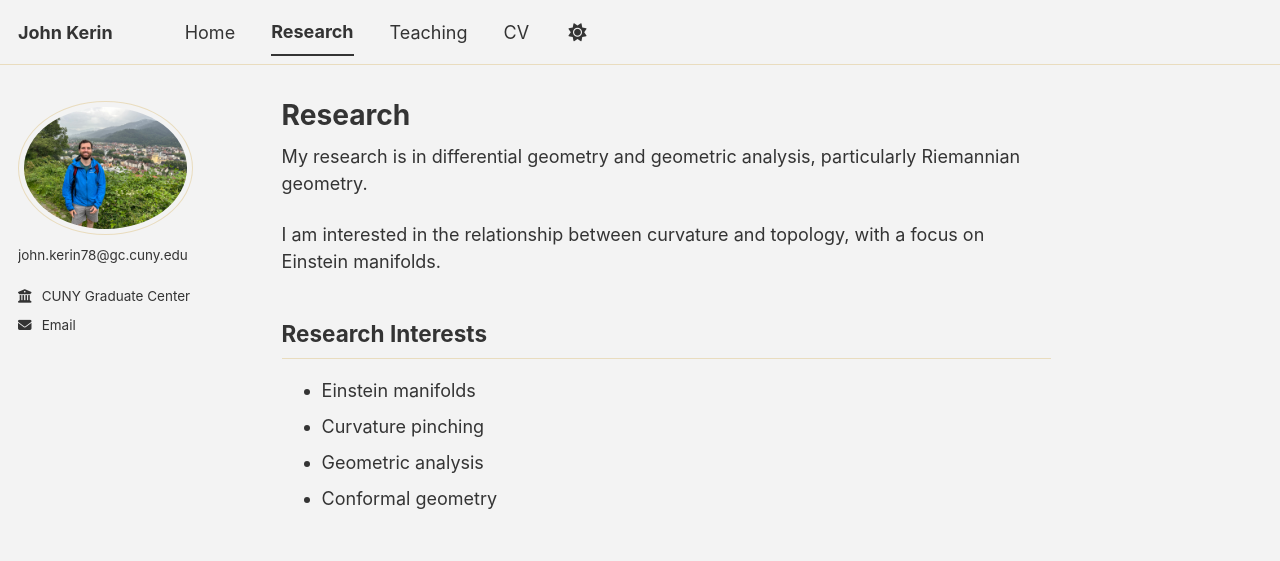
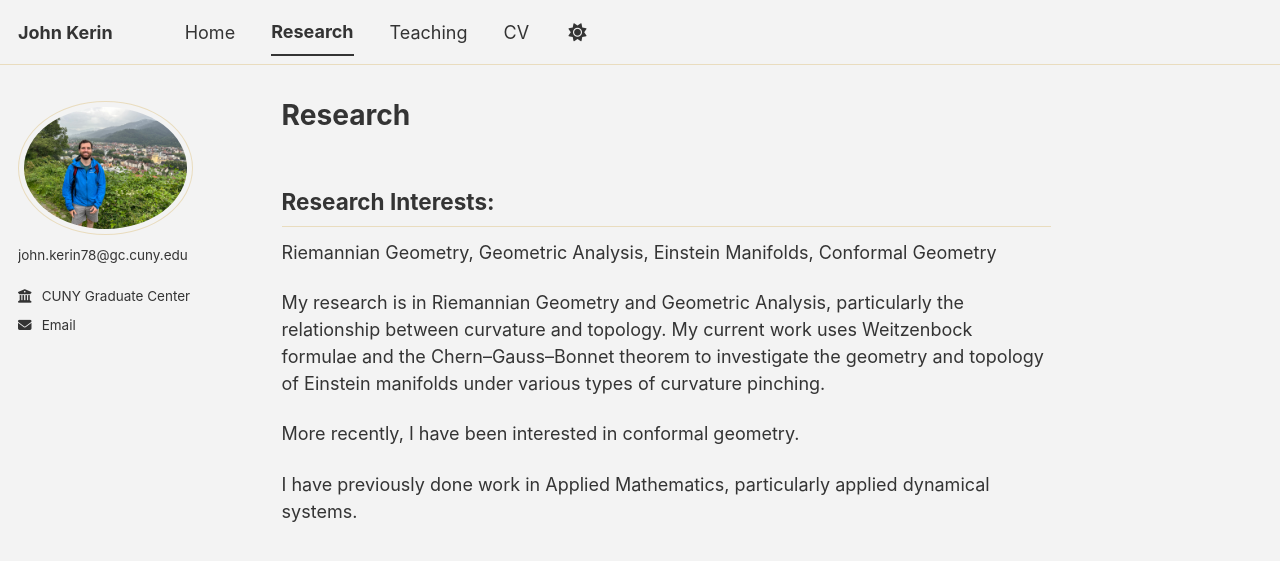
Before and after one commit to johnandrewkerin/johnandrewkerin.github.io, a Jekyll site: the page built from _pages/research.md, in a window 1280 px wide. Shown: the top 561 px of the page. Built offline with Jekyll 4.4.1, drawn with Linux system fonts in a browser that asks for light colours; a script bundle is joined from its source files by our own code; a style sheet for code colours, icons or effects is not loaded.

Commit message:
Update research.md

```diff
--- a/_pages/research.md
+++ b/_pages/research.md
@@ -4,16 +4,11 @@ title: "Research"
 permalink: /research/
 author_profile: true
 ---
+## Research Interests:
+Riemannian Geometry, Geometric Analysis, Einstein Manifolds, Conformal Geometry
 
-My research is in differential geometry and geometric
-analysis, particularly Riemannian geometry.
+My research is in Riemannian Geometry and Geometric Analysis, particularly the relationship between curvature and topology. My current work uses Weitzenbock formulae and the Chern–Gauss–Bonnet theorem to investigate the geometry and topology of Einstein manifolds under various types of curvature pinching.
 
-I am interested in the relationship between curvature
-and topology, with a focus on Einstein manifolds.
+More recently, I have been interested in conformal geometry.
 
-## Research Interests
-
-- Einstein manifolds
-- Curvature pinching
-- Geometric analysis
-- Conformal geometry
+I have previously done work in Applied Mathematics, particularly applied dynamical systems.
```
